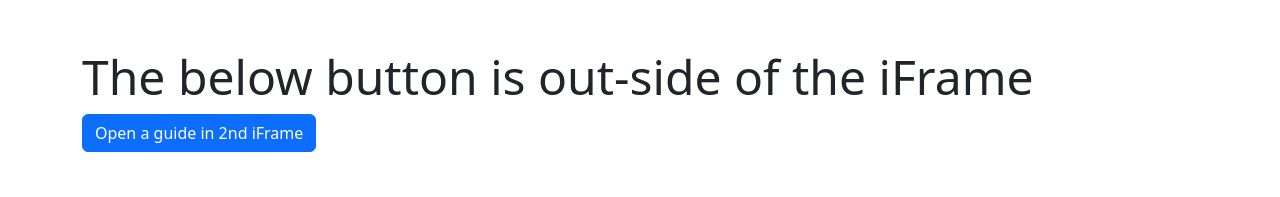
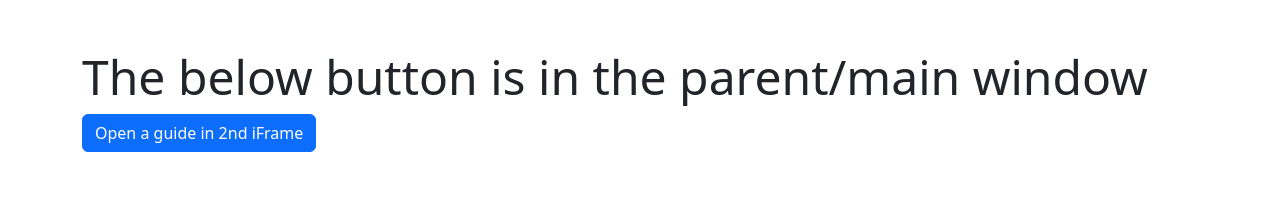
Before and after one commit to darshanhu/scratch-pad, a plain HTML site: page index.html in a window 1280 px wide. Shown: the top 197 px of the page. Drawn offline with nearby package versions, Linux system fonts and the light colour scheme.

Commit message:
btn text update

```diff
--- a/index.html
+++ b/index.html
@@ -13,7 +13,7 @@
   </head>
   <body>
     <div class="container mb-5 mt-5">
-      <h1 class="display-5">The below button is out-side of the iFrame</h1>
+      <h1 class="display-5">The below button is in the parent/main window</h1>
       <button id="send-message-btn" class="btn btn-primary">
         Open a guide in 2nd iFrame
       </button>
```
